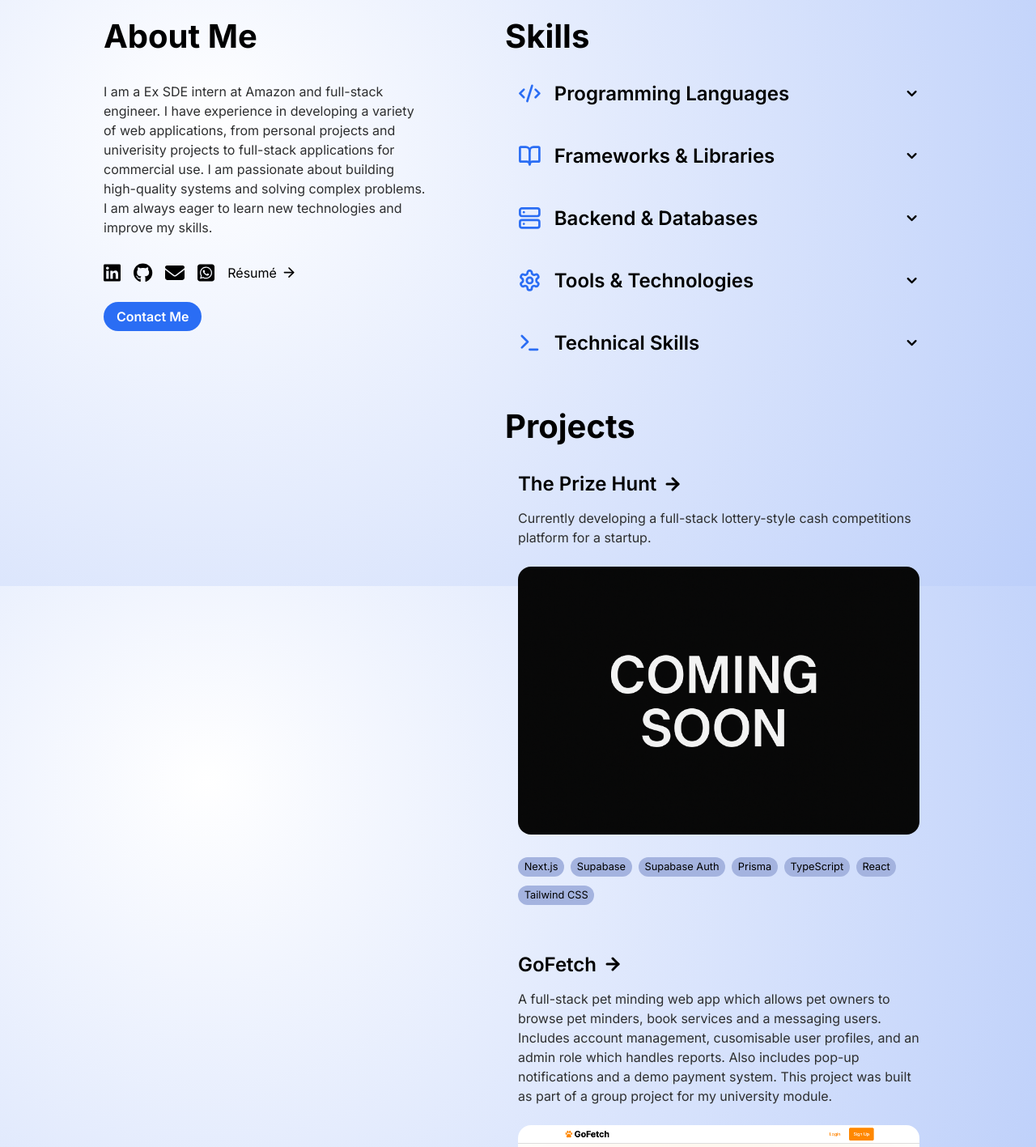
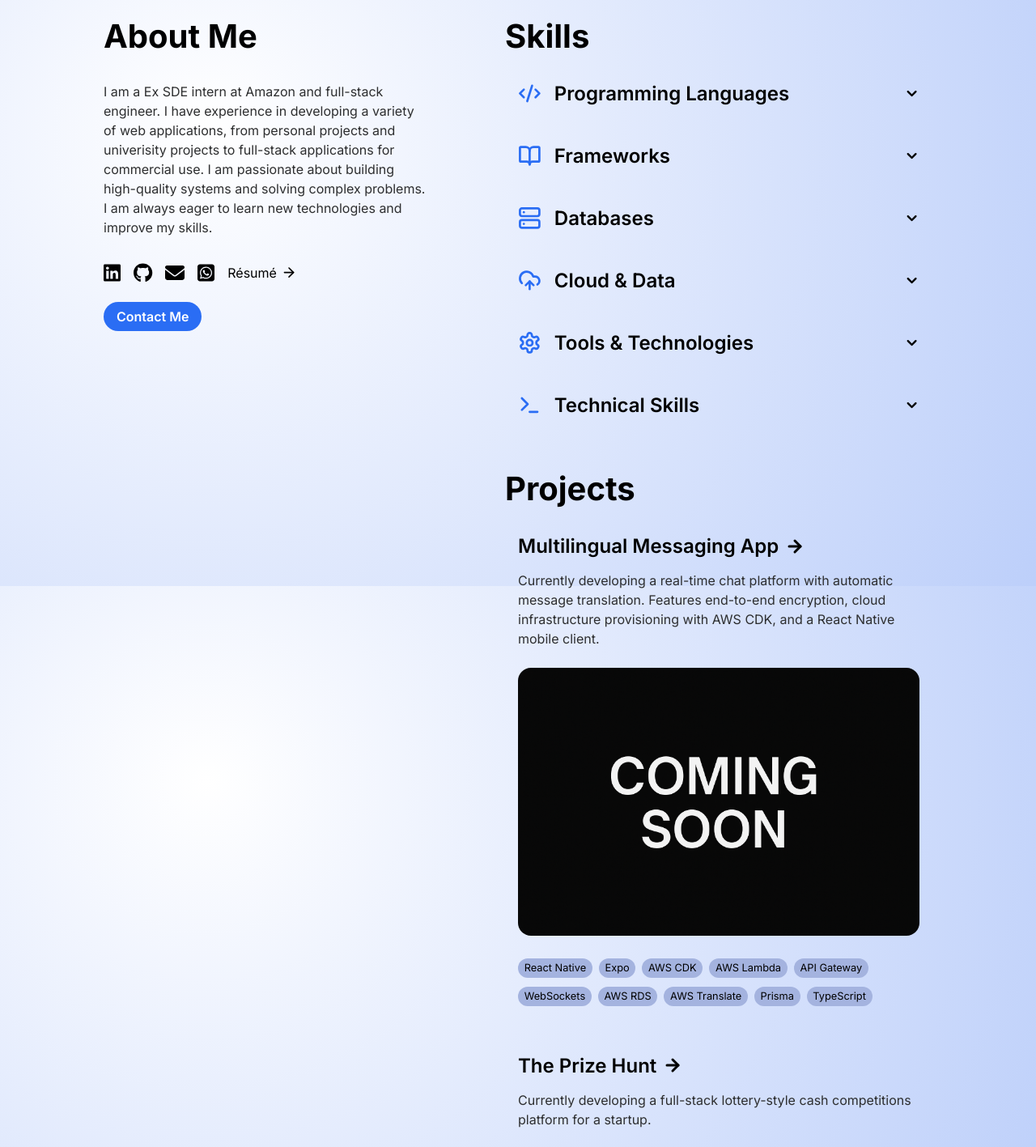
Before and after one commit to Benk0Dev/BenkoDevPortfolio, a React (Vite) app: page / in a window 1280 px wide. Shown: the part 876-2293 px from the top of the page at 81% size. Built offline with nearby package versions, Linux system fonts and the light colour scheme.

Commit message:
Updated CV

```diff
--- a/src/components/MainSection.tsx
+++ b/src/components/MainSection.tsx
@@ -9,7 +9,7 @@ import SkillGroup, { SkillGroupProps } from "./main_components/SkillsGroup";
 import Project, { ProjectProps } from "./main_components/Project";
 
 // Skills and projects imports
-import { CodeXml, BookOpen, Server, Settings, Terminal } from "lucide-react";
+import { CodeXml, BookOpen, Server, CloudUpload, Settings, Terminal } from "lucide-react";
 import comingSoonImage from "/images/coming-soon.png";
 import goFetchImage from "/images/gofetch.png";
 import runCastImage from "/images/runcast.png";
@@ -41,24 +41,41 @@ const skillsGroups: Omit<SkillGroupProps, "isOpen" | "handleClick">[] = [
         ]
     },
     {
-        title: "Frameworks & Libraries",
+        title: "Frameworks",
         icon: <BookOpen size={iconSize} strokeWidth={iconStrokeWidth} />,
         skills: [
             { name: "Next.js", percentage: 80 },
             { name: "React.js", percentage: 80 },
+            { name: "React Native", percentage: 60 },
             { name: "Node.js", percentage: 70 },
             { name: "Express.js", percentage: 30 },
             { name: "Tailwind CSS", percentage: 50 },
         ]
     },
     {
-        title: "Backend & Databases",
+        title: "Databases",
         icon: <Server size={iconSize} strokeWidth={iconStrokeWidth} />,
         skills: [
             { name: "RESTful APIs", percentage: 90 },
-            { name: "AWS", percentage: 50 },
             { name: "Supabase", percentage: 60 },
             { name: "Prisma", percentage: 80 },
+        ]
+    },
+    {
+        title: "Cloud & Data",
+        icon: <CloudUpload size={iconSize} strokeWidth={iconStrokeWidth} />,
+        skills: [
+            { name: "AWS CDK", percentage: 80 },
+            { name: "Lambda", percentage: 70 },
+            { name: "API Gateway", percentage: 60 },
+            { name: "RDS", percentage: 50 },
+            { name: "Cognito Auth", percentage: 80 },
+            { name: "S3 Storage", percentage: 90 },
+            { name: "Athena SQL", percentage: 80 },
+            { name: "Glue ETL", percentage: 30 },
+            { name: "Quicksight BI", percentage: 80 },
+            { name: "Apache Spark", percentage: 30 },
+            { name: "Apache Hadoop", percentage: 30 },
         ]
     },
     {
@@ -67,8 +84,6 @@ const skillsGroups: Omit<SkillGroupProps, "isOpen" | "handleClick">[] = [
         skills: [
             { name: "Git", percentage: 90 },
             { name: "GitHub", percentage: 90 },
-            { name: "Visual Studio Code", percentage: 90 },
-            { name: "Cursor", percentage: 90 },
             { name: "Figma", percentage: 80 },
             { name: "Canva", percentage: 70 },
             { name: "Visual Paradigm", percentage: 80 },
@@ -80,12 +95,23 @@ const skillsGroups: Omit<SkillGroupProps, "isOpen" | "handleClick">[] = [
         skills: [
             { name: "Object-Oriented Programming", percentage: 80 },
             { name: "Algorithms and Data Structures", percentage: 70 },
-            { name: "Database Management", percentage: 60 },
+            { name: "Database Management", percentage: 90 },
+            { name: "Cloud Computing", percentage: 50 },
+            { name: "Distributed Systems", percentage: 40 },
+            { name: "Big Data Processing", percentage: 40 },
         ]
     },
 ];
 
 const projects: ProjectProps[] = [
+    {
+        link: "https://github.com/Benk0Dev/multilingual-messaging-app",
+        title: "Multilingual Messaging App",
+        description: "Currently developing a real-time chat platform with automatic message translation. Features end-to-end encryption, cloud infrastructure provisioning with AWS CDK, and a React Native mobile client.",
+        image: comingSoonImage,
+        technologies: ["React Native", "Expo", "AWS CDK", "AWS Lambda", "API Gateway", "WebSockets", "AWS RDS", "AWS Translate", "Prisma", "TypeScript"],
+
+    },
     {
         link: "https://github.com/Benk0Dev/",
         title: "The Prize Hunt",
```
Also changed, not shown: 1 other file (tests, documents, lock files or other folders).
